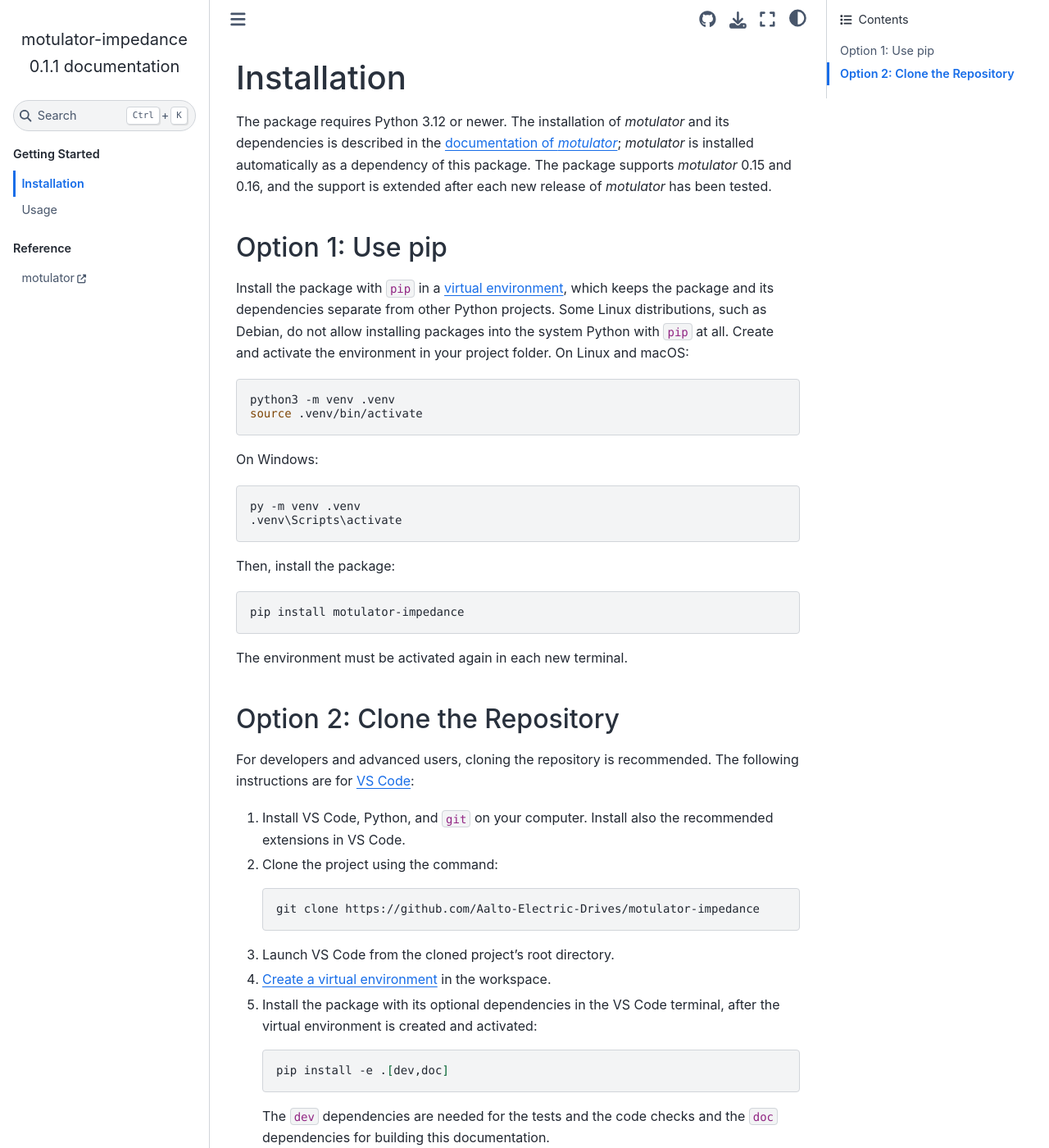
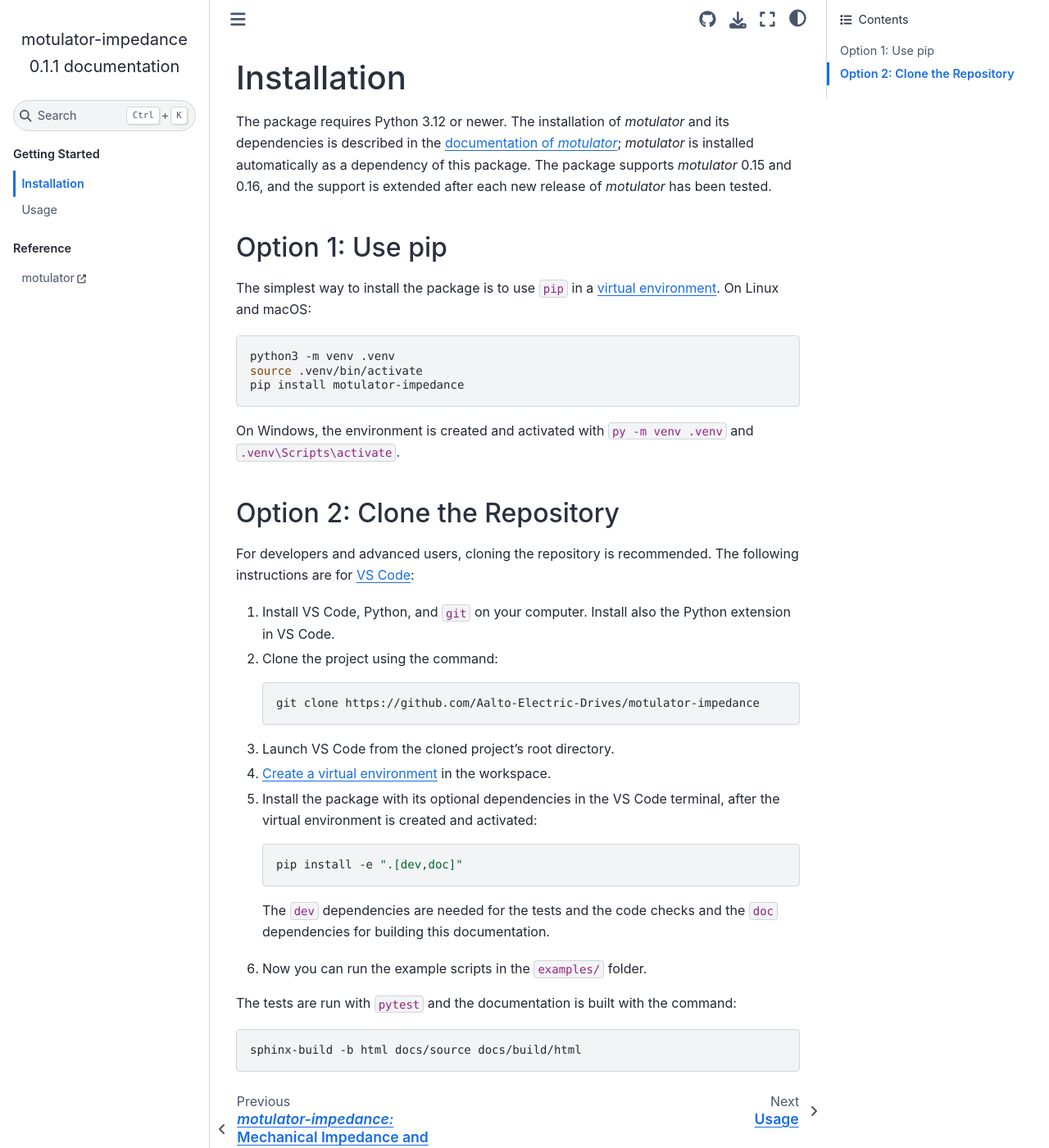
Before and after one commit to Aalto-Electric-Drives/motulator-impedance, a Sphinx documentation site: the page built from docs/source/installation.md, in a window 1280 px wide and 1400 px high. Shown: the whole window at 82% size. Built offline with Sphinx 7.4.7 and the Sphinx Book theme 1.1.4, drawn with Linux system fonts in a browser that asks for light colours; pages that are not in the unit, such as notebooks, are missing from menus.

Commit message:
Add a contributors section and simplify the installation instructions
The contributors are listed in the all-contributors format, and README.md
is excluded from mdformat, since the all-contributors bot writes the table
in its own format. The citations of the README link to the references. The
license section and the supported motulator versions, which the dependency
constraints and the documentation already cover, are removed from the
README. The pip installation of the documentation is shortened as in
motulator-gradnet. The extras are quoted in the editable installation
commands, since zsh expands the brackets, and the Python extension of VS
Code is named instead of the recommended extensions, which the repository
does not define.

Co-Authored-By: Claude Opus 5.5 <noreply@anthropic.com>

````diff
--- a/docs/source/installation.md
+++ b/docs/source/installation.md
@@ -4,33 +4,21 @@ The package requires Python 3.12 or newer. The installation of *motulator* and i
 
 ## Option 1: Use pip
 
-Install the package with `pip` in a [virtual environment](https://packaging.python.org/en/latest/guides/installing-using-pip-and-virtual-environments/), which keeps the package and its dependencies separate from other Python projects. Some Linux distributions, such as Debian, do not allow installing packages into the system Python with `pip` at all. Create and activate the environment in your project folder. On Linux and macOS:
+The simplest way to install the package is to use `pip` in a [virtual environment](https://packaging.python.org/en/latest/guides/installing-using-pip-and-virtual-environments/). On Linux and macOS:
 
 ```bash
 python3 -m venv .venv
 source .venv/bin/activate
-```
-
-On Windows:
-
-```bat
-py -m venv .venv
-.venv\Scripts\activate
-```
-
-Then, install the package:
-
-```bash
 pip install motulator-impedance
 ```
 
-The environment must be activated again in each new terminal.
+On Windows, the environment is created and activated with `py -m venv .venv` and `.venv\Scripts\activate`.
 
 ## Option 2: Clone the Repository
 
 For developers and advanced users, cloning the repository is recommended. The following instructions are for [VS Code](https://code.visualstudio.com):
 
-1. Install VS Code, Python, and `git` on your computer. Install also the recommended extensions in VS Code.
+1. Install VS Code, Python, and `git` on your computer. Install also the Python extension in VS Code.
 
 1. Clone the project using the command:
 
@@ -45,7 +33,7 @@ For developers and advanced users, cloning the repository is recommended. The fo
 1. Install the package with its optional dependencies in the VS Code terminal, after the virtual environment is created and activated:
 
    ```bash
-   pip install -e .[dev,doc]
+   pip install -e ".[dev,doc]"
    ```
 
    The `dev` dependencies are needed for the tests and the code checks and the `doc` dependencies for building this documentation.
````
Also changed, not shown: README.md (+28 -5 lines), .pre-commit-config.yaml, 1 other file.
